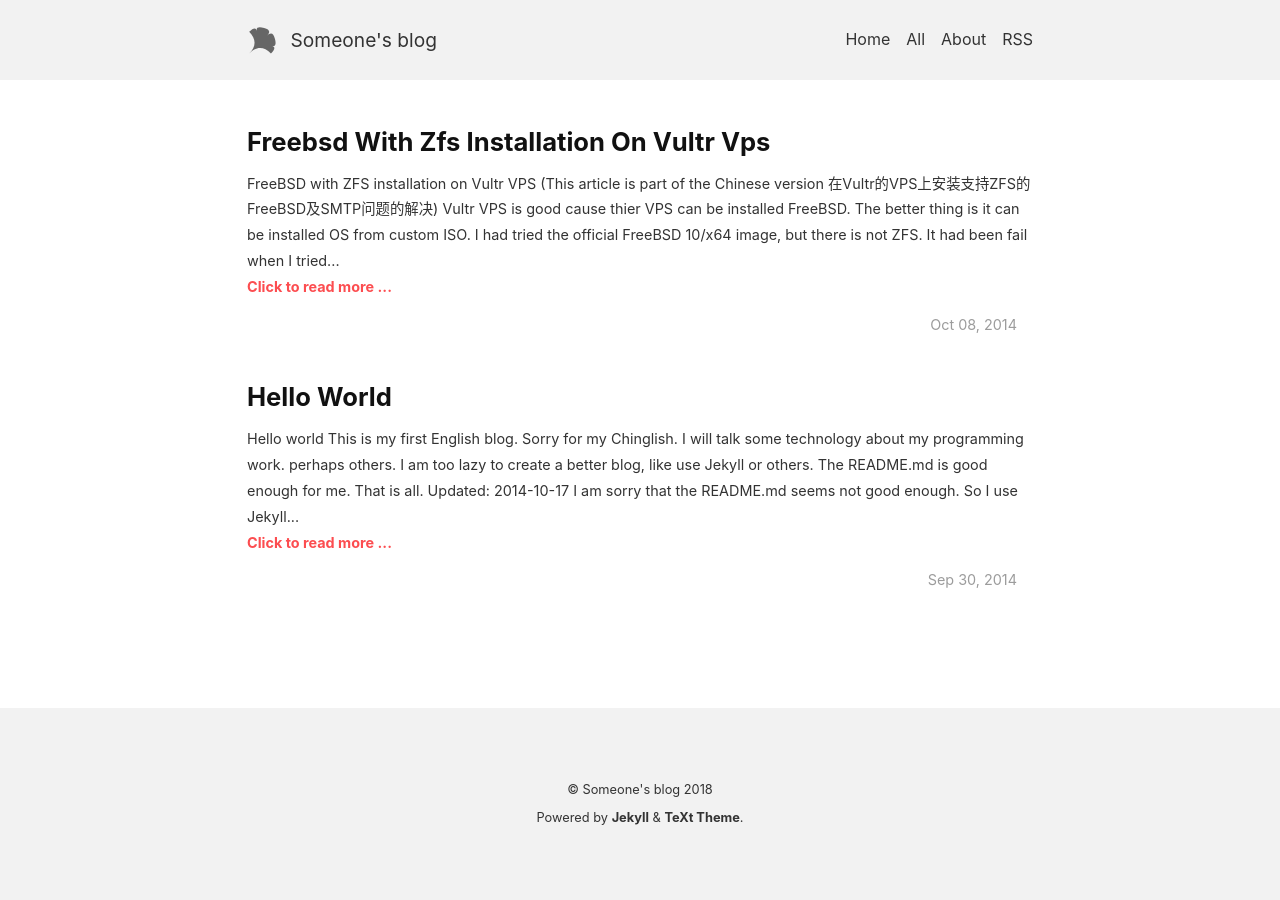
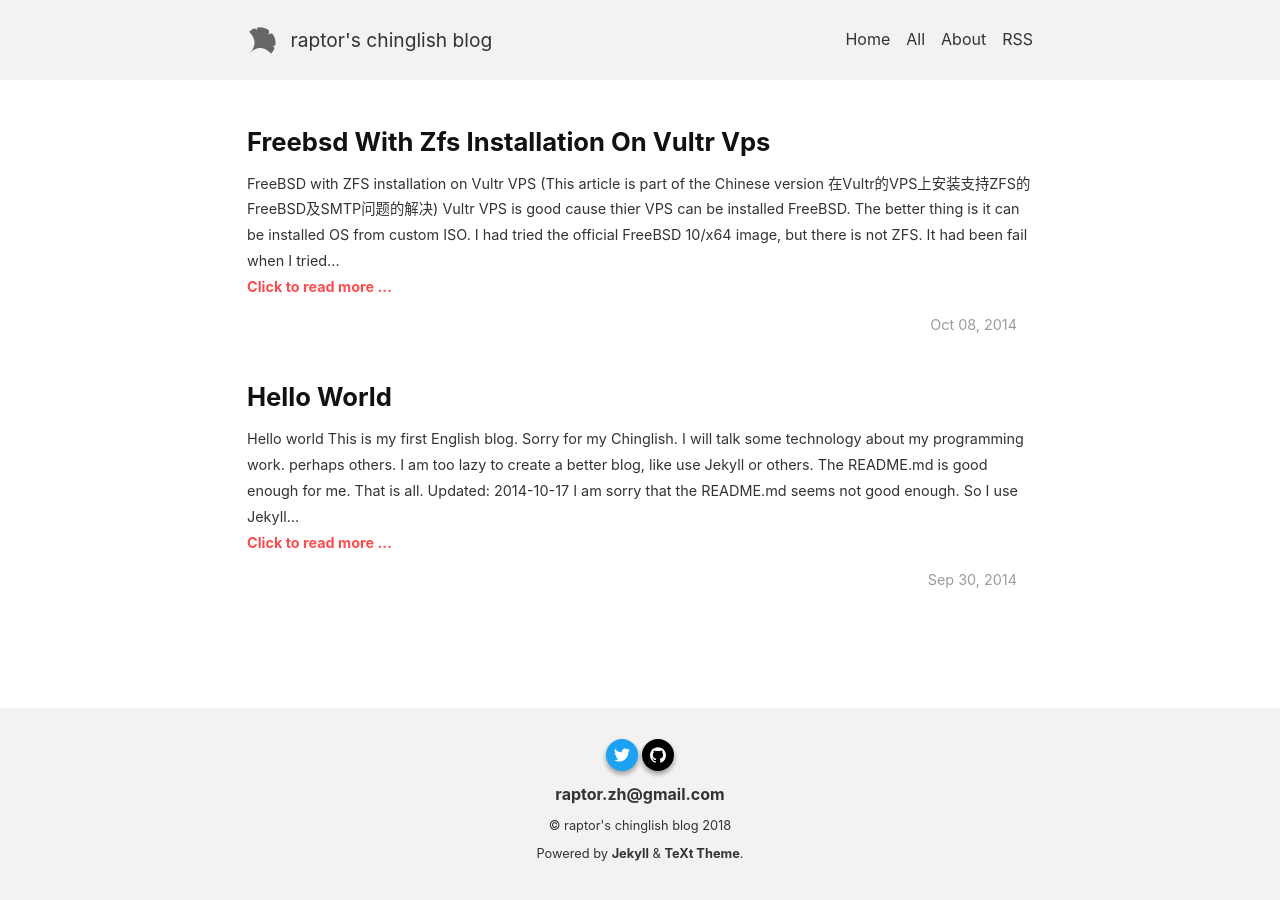
Before and after one commit to raptorz/raptorz.github.io, a Jekyll site: the page built from index.html, in a window 1280 px wide. Built offline with Jekyll 4.4.1, drawn with Linux system fonts in a browser that asks for light colours; nearby versions of some CDN libraries; the list of posts is cut into pages by our own code.

Commit message:
config template

```diff
--- a/_config.yml
+++ b/_config.yml
@@ -15,16 +15,13 @@ text_color_theme: default #eg: default | dark | forest | ocean | chocolate | ora
 ## Base settings ##
 # url:  #the base hostname & protocol for your site e.g. https://www.someone.com
 baseurl: /
-title: Someone's blog
+title: raptor's chinglish blog
 description: > #this means to ignore newlines until "nav_lists:"
-  Someone's Blog
+  Raptor's Chinglish Blog
 
 nav_lists:
   - titles:
       en: About
-      zh: 关于
-      zh-Hans: 关于
-      zh-Hant: 關於
     url: /about.html
 
 # paths:
@@ -43,11 +40,11 @@ timezone: Asia/Shanghai #see https://en.wikipedia.org/wiki/List_of_tz_database_t
 
 ## Author & social ##
 author:
-  name: Someone
-  # email:  #your Email address e.g. someone@site.com
+  name: raptor
+  email: raptor.zh@gmail.com
   # facebook:  #your Facebook username
-  # twitter:  #your Twitter username
-  # github:  #your GitHub username
+  twitter: raptorz
+  github: raptorz
   # googleplus:  #your Google+ username
   # weibo:  #your Weibo username
   # douban:  #your Douban username
```
Also changed, not shown: about.md (+4 -4 lines).
